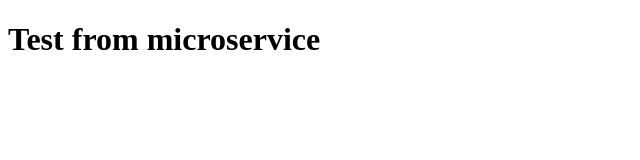
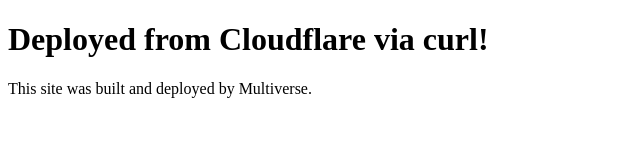
Before and after one commit to tedcharles111/cloud-puller, a website: page test-site/index.html in a window 1280 px wide. Shown: the whole page, without its empty margins (0-640 px from the left). Drawn offline with Linux system fonts and the light colour scheme.

Commit message:
Add test-site folder for deployment testing

```diff
--- a/test-site/index.html
+++ b/test-site/index.html
@@ -1 +1,8 @@
-<!DOCTYPE html><html><body><h1>Test from microservice</h1></body></html>
+<!DOCTYPE html>
+<html>
+<head><title>Multiverse Test</title></head>
+<body>
+<h1>Deployed from Cloudflare via curl!</h1>
+<p>This site was built and deployed by Multiverse.</p>
+</body>
+</html>
```
